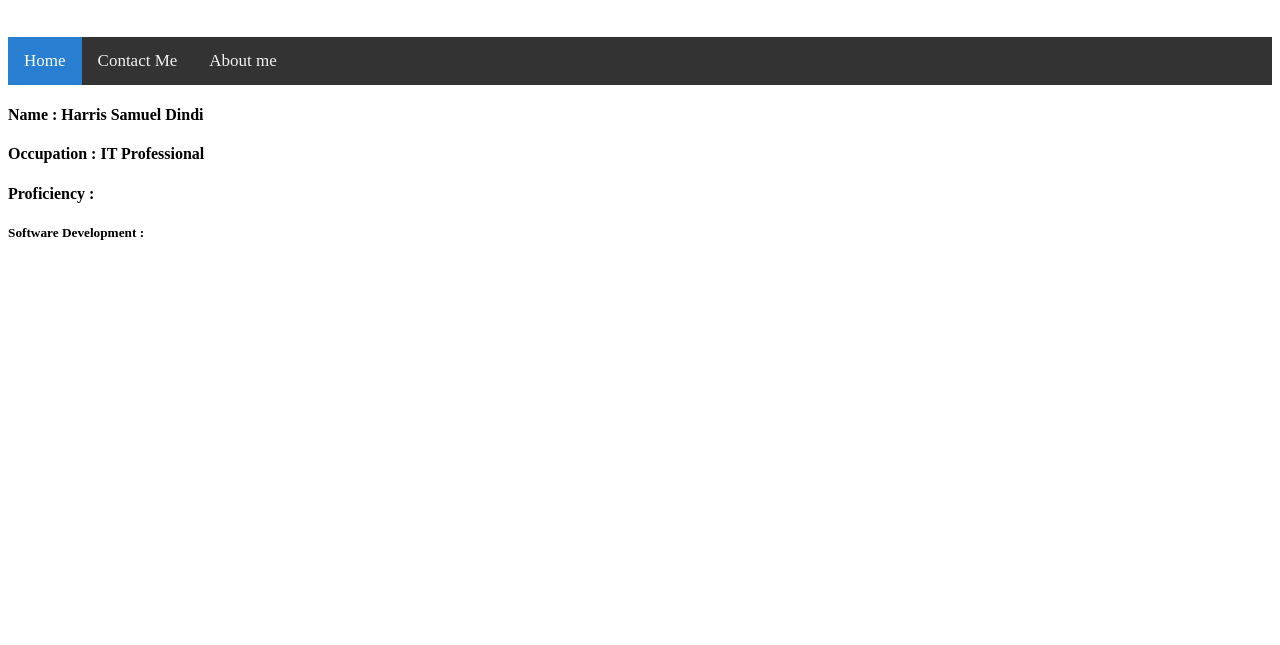
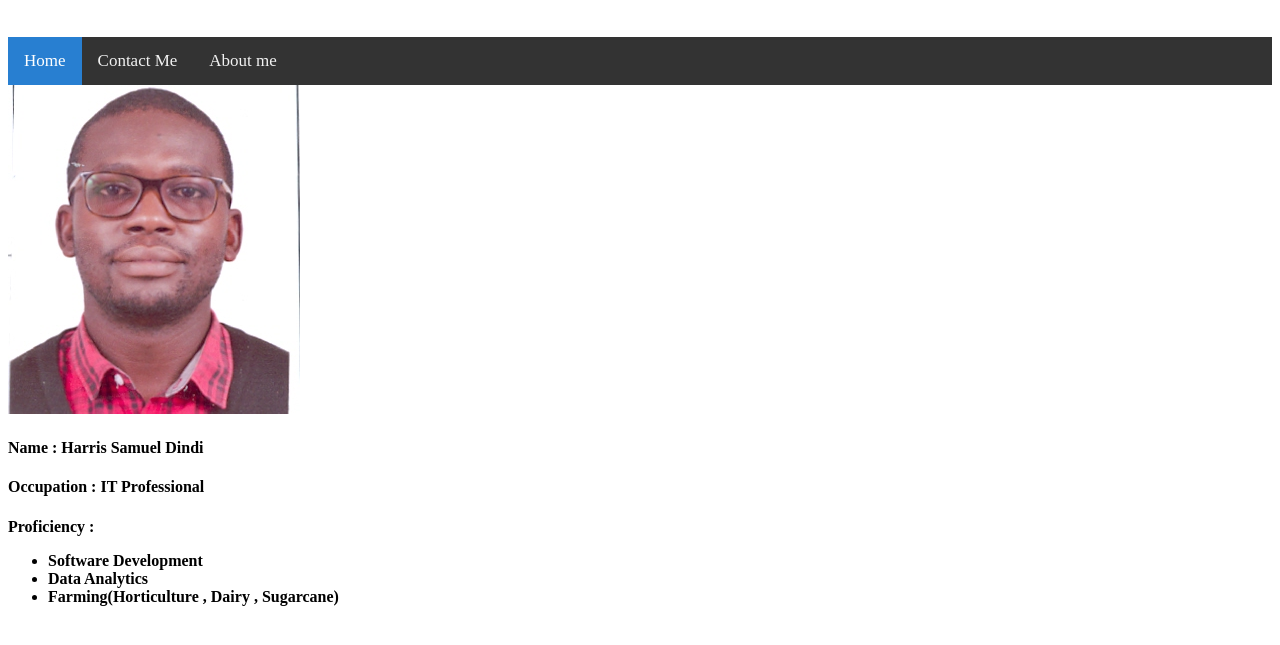
Before and after one commit to hdindi/myPortfolio, a plain HTML site: page index.html in a window 1280 px wide. Shown: the part 61-706 px from the top of the page. Drawn offline with nearby package versions, Linux system fonts and the light colour scheme.

Commit message:
updated profile data , profile picture

```diff
--- a/assets/css/main.css
+++ b/assets/css/main.css
@@ -35,3 +35,7 @@
 .contact {
   display: none;
 }
+.image{
+width: auto;
+height: auto;
+}
--- a/index.html
+++ b/index.html
@@ -32,10 +32,17 @@
       </div>
 
       <div class="personaldetails" id="perosnaldetials">
+        <img src="assets/image/profilePic.jpg" class="image"/>
         <h4>Name : Harris Samuel Dindi</h4>
         <h4>Occupation : IT Professional</h4>
-        <h4>Proficiency :</h4>
-        <h5>Software Development :</h5>
+        <h4>Proficiency :
+          <ul>
+            <li>Software Development</li>
+            <li>Data Analytics</li>
+            <li>Farming(Horticulture , Dairy , Sugarcane) </li>
+          </ul>
+        </h4>
+
       </div>
 
       <div class="aboutme" id="aboutme" >
@@ -97,7 +104,14 @@ In my previous years , I have explored farming (greenhouse and open irrigation f
       </div>
 
       <div class="contact" id="contact">
-
+        <ul>
+          <li>Phone No : +254714339521 / +254775828578</li>
+          <li>Email : harrisdindisamuel@gmail.com</li>
+          <li> <a href="https://github.com/hdindi">GitHub Profile</a></li>
+          <li>  <a href="https://bitbucket.org/Dindi/">BitBucket Profile</a></li>
+          <li><a href="https://twitter.com/hdindi">Twitter</a></li>
+          <li><a href="https://medium.com/@hdindi">Medium</a></li>
+        </ul>
       </div>
 
 
```
Also changed, not shown: assets/image/profilePic.jpg (added).
